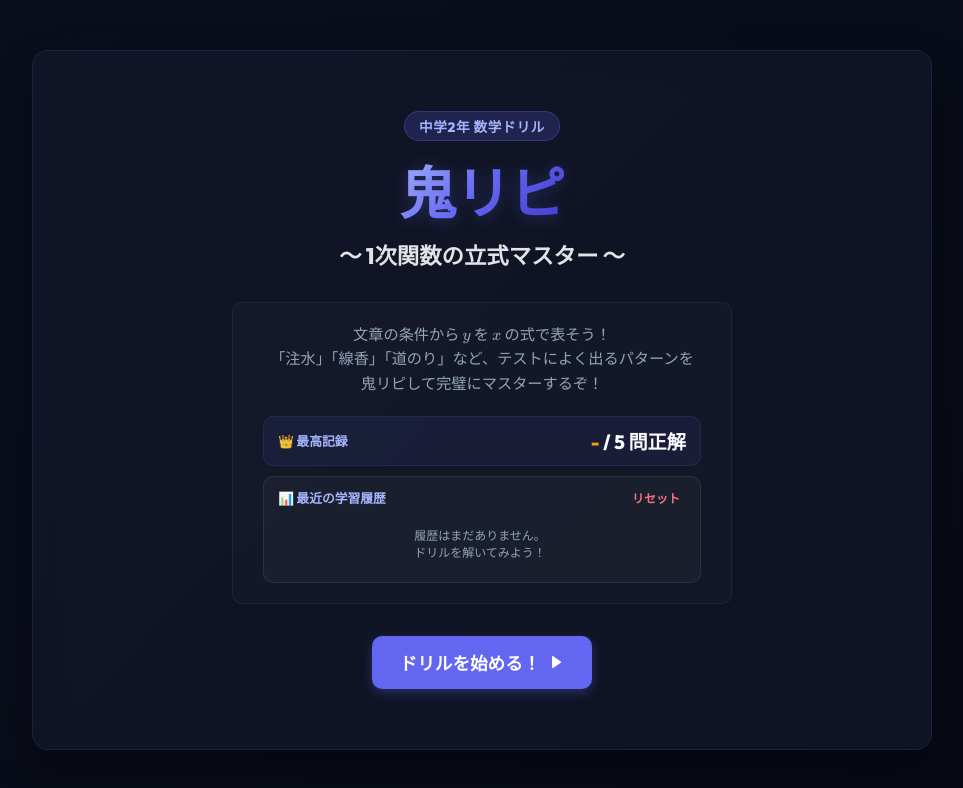
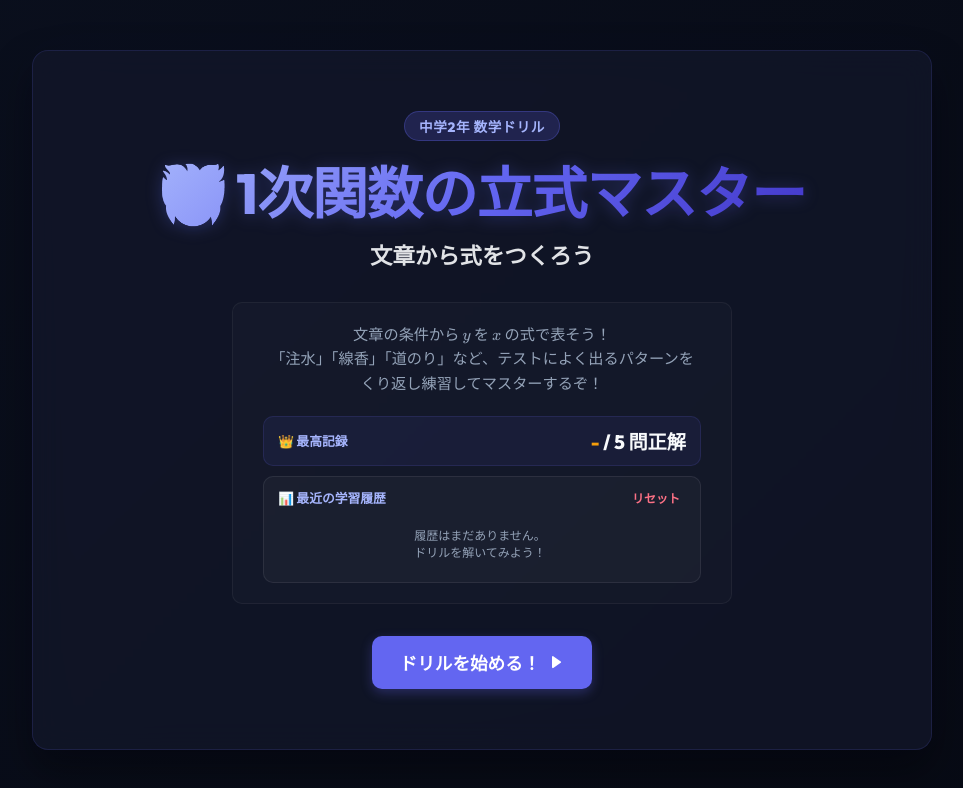
Before and after one commit to bboyseasar-star/oniripi-1ji-kansu, a plain HTML site: page index.html in a window 1280 px wide. Shown: the whole page, without its empty margins (158-1121 px from the left). Drawn offline with nearby package versions, Linux system fonts and the light colour scheme; a web font is replaced by a local one.

Commit message:
公開タイトルを単元名に統一

```diff
--- a/index.html
+++ b/index.html
@@ -3,7 +3,7 @@
 <head>
   <meta charset="UTF-8">
   <meta name="viewport" content="width=device-width, initial-scale=1.0">
-  <title>鬼リピ 〜1次関数の立式マスター〜</title>
+  <title>👹 1次関数の立式マスター</title>
   <!-- Google Fonts からモダンなフォント（Outfit, Inter, 筑紫ゴシック的な日本語フォント）をインポート -->
   <link rel="preconnect" href="https://fonts.googleapis.com">
   <link rel="preconnect" href="https://fonts.gstatic.com" crossorigin>
@@ -45,14 +45,14 @@
     <div id="screen-start" class="screen active">
       <div class="title-container">
         <div class="badge">中学2年 数学ドリル</div>
-        <h1 class="app-title">鬼リピ</h1>
-        <div class="app-subtitle">〜 1次関数の立式マスター 〜</div>
+        <h1 class="app-title">👹 1次関数の立式マスター</h1>
+        <div class="app-subtitle">文章から式をつくろう</div>
       </div>
 
       <div class="info-card">
         <p class="description">
           文章の条件から \(y\) を \(x\) の式で表そう！<br>
-          「注水」「線香」「道のり」など、テストによく出るパターンを鬼リピして完璧にマスターするぞ！
+          「注水」「線香」「道のり」など、テストによく出るパターンをくり返し練習してマスターするぞ！
         </p>
 
         <div class="records-container">
--- a/main.js
+++ b/main.js
@@ -1,5 +1,5 @@
 /**
- * 1次関数の立式アプリ「鬼リピ」制御プログラム (main.js)
+ * 1次関数の立式マスター 制御プログラム (main.js)
  *
  * アプリの画面遷移、問題の進行、MathLive入力の監視と制御、
  * LaTeXの正規化によるロバストな正誤判定、段階的ヒント、結果表示、
--- a/questions.js
+++ b/questions.js
@@ -1,5 +1,5 @@
 /**
- * 1次関数の立式アプリ「鬼リピ」問題データ生成プログラム (questions.js)
+ * 1次関数の立式マスター 問題データ生成プログラム (questions.js)
  *
  * 7つの文章題テンプレートをベースに、数値をランダムに生成して問題を動的作成します。
  * ES ModulesのCORS制限（ローカルファイルを直接開いたときのエラー）を避けるため、
--- a/style.css
+++ b/style.css
@@ -1,5 +1,5 @@
 /**
- * 1次関数の立式アプリ「鬼リピ」スタイルシート (style.css)
+ * 1次関数の立式マスター スタイルシート (style.css)
  *
  * Chromebookの標準画面サイズ(1366x768)に最適化し、画面スクロールを完全に禁止しています。
  * 目に優しい洗練されたダークブルーベースのデザインで、心地よい学習空間を構築します。
```
